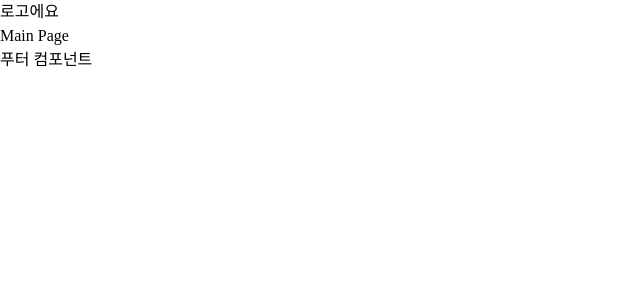
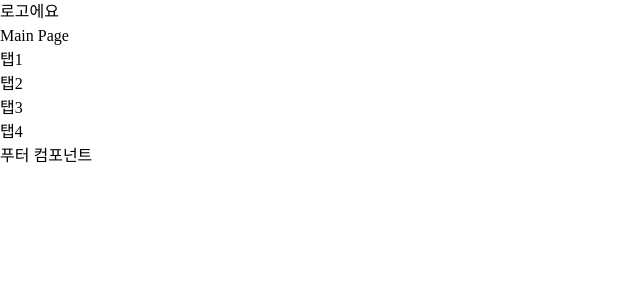
Before and after one commit to jo4086/mcger, a React (Vite) app in the folder apps/electronApp/src/renderer/: page / in a window 1280 px wide. Shown: the top 300 px of the page, without its empty margins (0-640 px from the left). Built offline with nearby package versions, Linux system fonts and the light colour scheme.

Commit message:
style(components): Tab UI 작성중

```diff
--- /dev/null
+++ b/apps/electronApp/src/renderer/src/components/TabItem/index.tsx
@@ -0,0 +1,39 @@
+import type React from 'react';
+
+import { cn } from '../../utils';
+
+export interface TabItemProps {
+  children?: React.ReactNode;
+  className?: string;
+  selected?: boolean;
+
+  // 내부 전용 타입
+  onSelect?: () => void;
+  tabId?: number;
+}
+
+export function TabItem({ children, className, selected = false, onSelect }: TabItemProps) {
+  const bgClass = selected ? 'bg-gray-400' : 'bg-gray-600';
+  const baseClass = 'rounded-t-[8px] py-1.5 px-3 border-none min-w-24 cursor-pointer flex';
+  const hoverClass = selected ? '' : 'hover:bg-gray-500';
+
+  return (
+    <div
+      onClick={onSelect}
+      className={cn(
+        'rounded-t-[8px] py-1.5 px-3 border-none min-w-24 cursor-pointer flex justify-center items-center',
+        selected ? 'bg-gray-400' : 'bg-gray-600',
+        !selected && 'hover:bg-gray-500',
+        className, // 👈 외부가 항상 최종 승자
+      )}
+    >
+      {children}
+    </div>
+  );
+
+  return (
+    <div onClick={onSelect} className={`justify-center items-center ${baseClass} ${bgClass} ${hoverClass} ${className}`}>
+      {children}
+    </div>
+  );
+}
--- a/apps/electronApp/src/renderer/src/components/Tabs/index.tsx
+++ b/apps/electronApp/src/renderer/src/components/Tabs/index.tsx
@@ -1,4 +1,7 @@
 import type React from 'react';
+import { useState, Children, type ReactElement, cloneElement } from 'react';
+
+import { type TabItemProps } from '../TabItem';
 
 interface TabsProps {
   children: React.ReactNode;
@@ -6,5 +9,20 @@ interface TabsProps {
 }
 
 export function Tabs({ children, className }: TabsProps) {
-  return <div className={className}>{children}</div>;
+  const [selectedId, setSelectedId] = useState<number | null>(null);
+
+  return (
+    <div className={`bg-gray-600 flex gap-0 rounded-tl-[8px] rounded-tr-[8px] ${className}`}>
+      {Children.map(children, (child, index) => {
+        if (!child) return null;
+
+        const element = child as ReactElement<TabItemProps & { tabId?: number }>;
+
+        return cloneElement(element, {
+          selected: element.props.tabId === selectedId,
+          onSelect: () => setSelectedId(element.props.tabId ?? index),
+        });
+      })}
+    </div>
+  );
 }
--- a/apps/electronApp/src/renderer/src/global.d.ts
+++ b/apps/electronApp/src/renderer/src/global.d.ts
@@ -1,4 +1,5 @@
 declare global {
+  type SizeValue = number | string | null;
   // interface Window {
   //   api: {
   //     ping: () => Promise<string>;
--- a/apps/electronApp/src/renderer/src/pages/Main.tsx
+++ b/apps/electronApp/src/renderer/src/pages/Main.tsx
@@ -1,8 +1,22 @@
+import { TabItem } from '../components/TabItem';
+import { Tabs } from '../components/Tabs';
+
 export const Main = () => {
+  const tabItems = [{ tabId: 1 }, { tabId: 2 }, { tabId: 3 }, { tabId: 4 }];
+
   return (
     <>
-      <div className="bg_second m-[0 auto] flex w-full justify-center">
+      <div className="bg_second m-[0 auto] flex flex-col w-full justify-center">
         Main Page
+        <Tabs>
+          {tabItems.map(({ tabId }) => {
+            return (
+              <TabItem key={tabId} tabId={tabId} className="w-30">
+                탭{tabId}
+              </TabItem>
+            );
+          })}
+        </Tabs>
       </div>
     </>
   );
--- /dev/null
+++ b/apps/electronApp/src/renderer/src/types/size.ts
@@ -0,0 +1 @@
+export type SizeValue = number | string | null;
--- /dev/null
+++ b/apps/electronApp/src/renderer/src/utils/index.ts
@@ -0,0 +1,28 @@
+import { twMerge } from 'tailwind-merge';
+
+function toTwSize(prefix: 'w' | 'h', value?: number | string | null) {
+  if (value == null) return '';
+
+  // 1️⃣ number → w-6
+  if (typeof value === 'number') {
+    return `${prefix}-${value}`;
+  }
+
+  // 2️⃣ '8px', '12rem', '50%' → w-[8px]
+  if (value.endsWith('px') || value.endsWith('rem') || value.endsWith('%') || value.endsWith('vh') || value.endsWith('vw')) {
+    return `${prefix}-[${value}]`;
+  }
+
+  // 3️⃣ 'auto', 'fit-content' 등 → w-auto
+  return `${prefix}-${value}`;
+}
+
+export function sizeToTw(size?: { w?: number | string | null; h?: number | string | null }) {
+  if (!size) return '';
+
+  return [toTwSize('w', size.w), toTwSize('h', size.h)].filter(Boolean).join(' ');
+}
+
+export function cn(...classes: (string | undefined | null | false)[]) {
+  return twMerge(classes.filter(Boolean).join(' '));
+}
```
